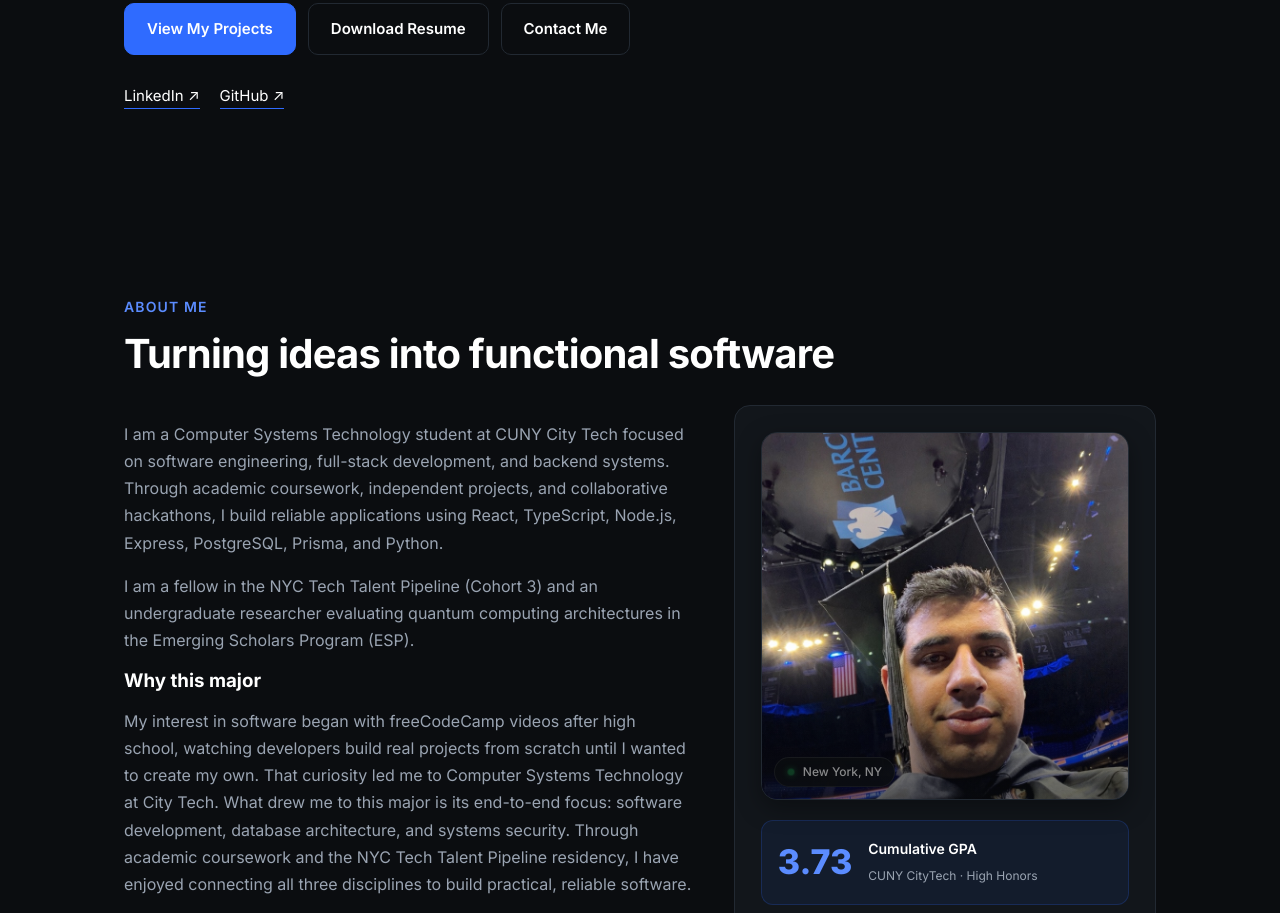
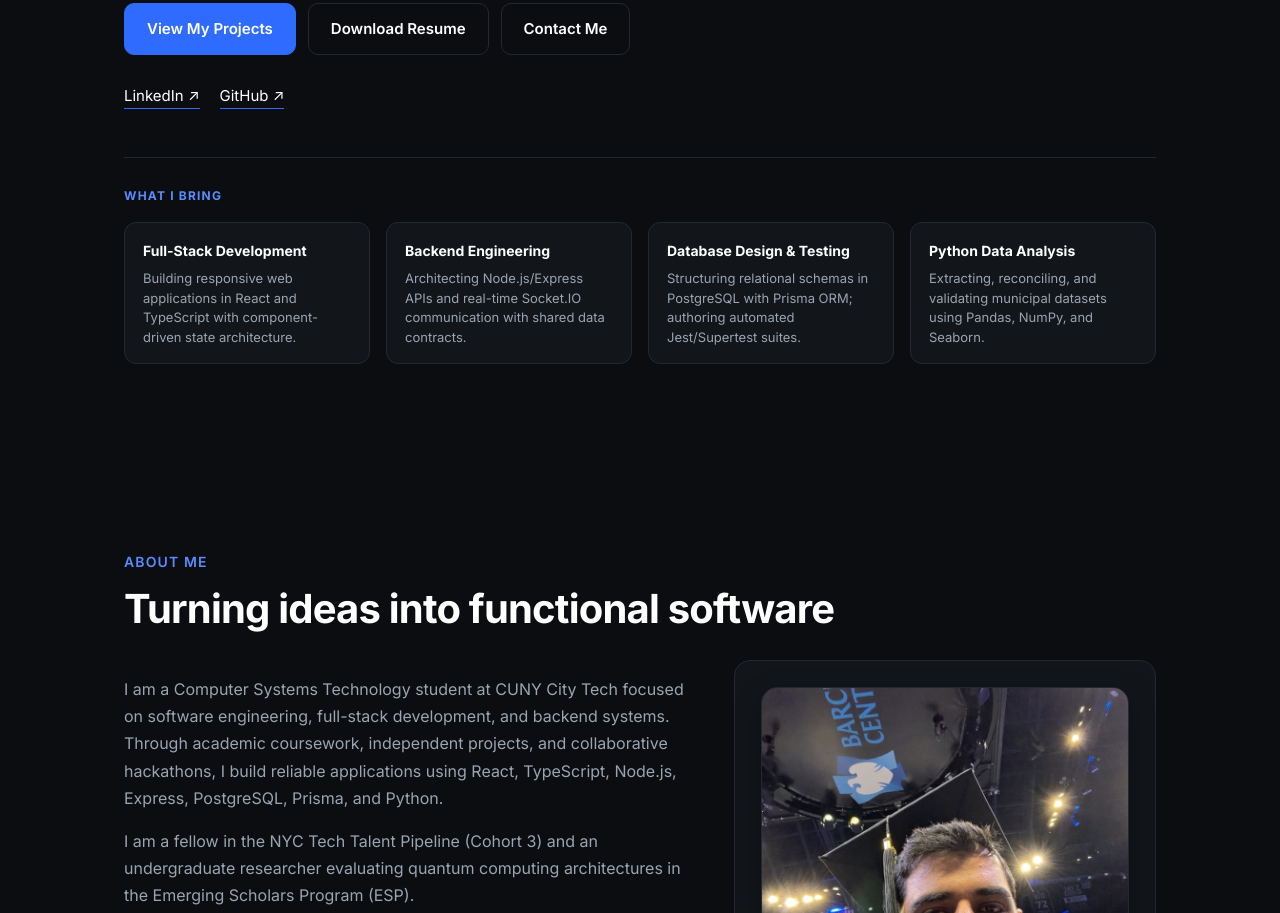
Before and after one commit to Ramanpreet8/Ramanpreet-portfolio, a website: page index.html in a window 1280 px wide. Shown: the part 660-1573 px from the top of the page. Drawn offline with Linux system fonts and the light colour scheme.

Commit message:
Complete consistency audit between portfolio and resume with What I Bring section

```diff
--- a/css/style.css
+++ b/css/style.css
@@ -198,6 +198,56 @@ section {
 .social a {
   color: var(--text);
   border-bottom: 1px solid var(--accent);
+}
+
+/* Compact "What I Bring" Section on Homepage */
+.what-i-bring {
+  margin-top: 48px;
+  padding-top: 28px;
+  border-top: 1px solid var(--line);
+}
+
+.what-i-bring-heading {
+  font-size: 12px;
+  text-transform: uppercase;
+  letter-spacing: .1em;
+  color: var(--accent2);
+  font-weight: 700;
+  margin-bottom: 16px;
+}
+
+.what-i-bring-grid {
+  display: grid;
+  grid-template-columns: repeat(auto-fit, minmax(220px, 1fr));
+  gap: 16px;
+}
+
+.what-i-bring-card {
+  background: var(--surface);
+  border: 1px solid var(--line);
+  border-radius: 12px;
+  padding: 16px 18px;
+  transition: transform .2s, border-color .2s;
+}
+
+.what-i-bring-card:hover {
+  transform: translateY(-2px);
+  border-color: var(--accent);
+}
+
+.bring-badge {
+  display: block;
+  font-size: 14px;
+  font-weight: 700;
+  color: var(--text);
+  margin-bottom: 6px;
+}
+
+.what-i-bring-card p {
+  font-size: 13px;
+  color: var(--muted);
+  margin: 0;
+  line-height: 1.5;
 }
 
 h2 {
--- a/index.html
+++ b/index.html
@@ -48,6 +48,28 @@
 <div class="social">
 <a href="https://www.linkedin.com/in/ramanpreet-singh-524448386/" target="_blank" rel="noopener">LinkedIn ↗</a>
 <a href="https://github.com/Ramanpreet8" target="_blank" rel="noopener">GitHub ↗</a>
+</div>
+
+<div class="what-i-bring reveal">
+  <div class="what-i-bring-heading">What I Bring</div>
+  <div class="what-i-bring-grid">
+    <div class="what-i-bring-card">
+      <span class="bring-badge">Full-Stack Development</span>
+      <p>Building responsive web applications in React and TypeScript with component-driven state architecture.</p>
+    </div>
+    <div class="what-i-bring-card">
+      <span class="bring-badge">Backend Engineering</span>
+      <p>Architecting Node.js/Express APIs and real-time Socket.IO communication with shared data contracts.</p>
+    </div>
+    <div class="what-i-bring-card">
+      <span class="bring-badge">Database Design &amp; Testing</span>
+      <p>Structuring relational schemas in PostgreSQL with Prisma ORM; authoring automated Jest/Supertest suites.</p>
+    </div>
+    <div class="what-i-bring-card">
+      <span class="bring-badge">Python Data Analysis</span>
+      <p>Extracting, reconciling, and validating municipal datasets using Pandas, NumPy, and Seaborn.</p>
+    </div>
+  </div>
 </div>
 </div></section>
 
@@ -108,7 +130,7 @@
 <p>A real-time multiplayer quiz platform built in under 7 hours at MLH Hack Day @ CityTech, featuring server-authoritative Socket.IO room management, instant QR-code player onboarding, and dynamic score leaderboards.</p>
 <div class="project-rationale">
   <strong>Architecture &amp; Thinking:</strong>
-  Engineered a server-authoritative Socket.IO state machine with shared TypeScript data contracts between client and server, preventing state desynchronization and client-side score tampering. Integrated Google Gemini API to generate tailored trivia questions dynamically from player-selected topics.
+  Engineered a server-authoritative Socket.IO state machine with shared TypeScript data contracts between client and server, mitigating state desynchronization and preventing client-side score tampering. Integrated Google Gemini API to generate tailored trivia questions dynamically from player-selected topics.
 </div>
 
 <details class="case-study-details">
@@ -160,11 +182,11 @@
   <span class="badge">Full-Stack</span>
 </div>
 <h3><a href="https://nutribloom8.netlify.app/login" target="_blank" rel="noopener">NutriBloom — Full-Stack Nutrition Tracking Platform</a></h3>
-<p>Extended an academic prototype into a full-stack platform; engineered biometric Mifflin-St Jeor calculations, USDA FoodData Central API integration, and Recharts historical telemetry dashboards.</p>
+<p>Extended an academic prototype into a full-stack application; engineered biometric Mifflin-St Jeor calculations, USDA FoodData Central API integration, and Recharts historical telemetry dashboards.</p>
 
 <div class="team-attribution">
   <strong>My Role &amp; Independent Extension:</strong>
-  In the initial 5-person academic prototype, I served as backend and database lead, authoring the PostgreSQL schema and Prisma migrations and implementing the full-stack "Any Day's Meals" feature. I then independently developed the application into a complete full-stack platform, engineering biometric Mifflin-St Jeor calculations, USDA FoodData Central API integration, Recharts historical telemetry dashboards, Passport.js JWT authentication, rate limiting, and 12 automated integration tests.
+  In the initial 5-person academic prototype, I served as backend and database lead, authoring the PostgreSQL schema and Prisma migrations and implementing the full-stack "Any Day's Meals" feature. I then independently developed the project into a complete full-stack application, engineering biometric Mifflin-St Jeor calculations, USDA FoodData Central API integration, Recharts historical telemetry dashboards, Passport.js JWT authentication, rate limiting, and 12 automated integration tests.
 </div>
 
 <div class="project-rationale">
```
Also changed, not shown: 2 other files.
